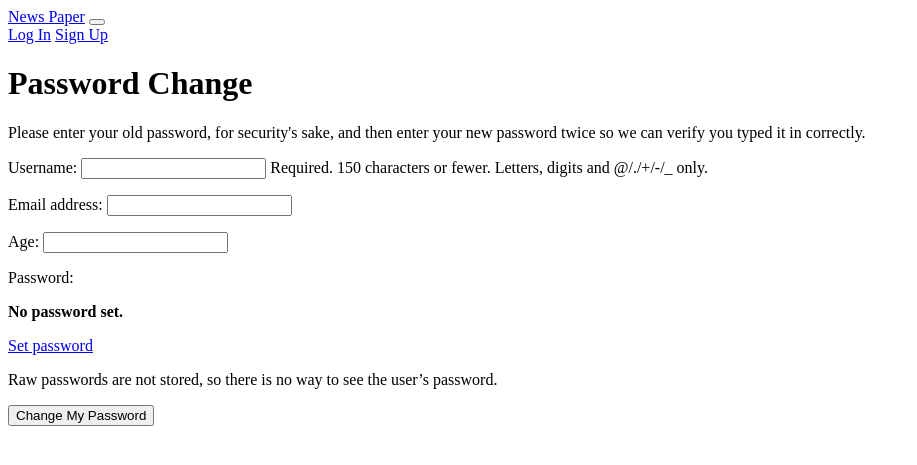
After one commit to J-Sivakumar/NewsPaperApp, a Django app: template templates/registration/password_change_form.html in a window 1280 px wide. The commit adds this page. Shown: the top 465 px of the page, without its empty margins (0-917 px from the left). Run offline with Django 5.2, Linux system fonts and the light colour scheme; the template is opened without the code that fills it: values that come from a table or form of the project are taken from there, others are empty.

Commit message:
Added password change functionality

```diff
--- a/templates/base.html
+++ b/templates/base.html
@@ -30,7 +30,11 @@
 
                             <div class="dropdown-divider"></div>
 
-                            <a href="{% url 'logout' %}" class="dropdown-item">Log out</a>
+                            <form action="{% url 'logout' %}" method="post">
+                                {% csrf_token %}
+                                <input type="submit" value="Log Out">
+                            </form>
+
 
                         </div>
                     </li>
--- /dev/null
+++ b/templates/registration/password_change_done.html
@@ -0,0 +1,6 @@
+{% extends 'base.html' %}
+{% block title %} Password Change Done{% endblock title %}
+{% block content %}
+<h1>Password Change Successful</h1>
+<p>Your password was changed.</p>
+{% endblock content %}
--- /dev/null
+++ b/templates/registration/password_change_form.html
@@ -0,0 +1,12 @@
+{% extends 'base.html' %}
+{% block title %} Password Change {% endblock title %}
+{% block content %}
+<h1>Password Change</h1>
+<p>Please enter your old password, for security's sake, and then enter your
+ new password twice so we can verify you typed it in correctly.</p>
+<form  method="post">
+    {% csrf_token %}
+    {{ form.as_p }}
+    <input type="submit" class="btn btn-success" value="Change My Password">
+</form>
+{% endblock content %}
```
Also changed, not shown: db.sqlite3, newspaper_project/settings.py (line endings or trailing spaces).
